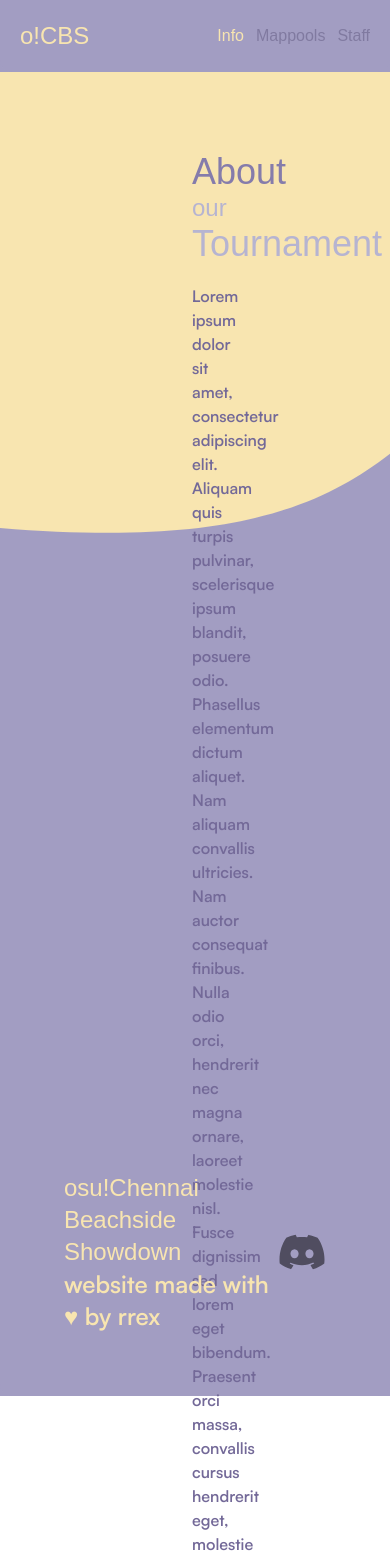
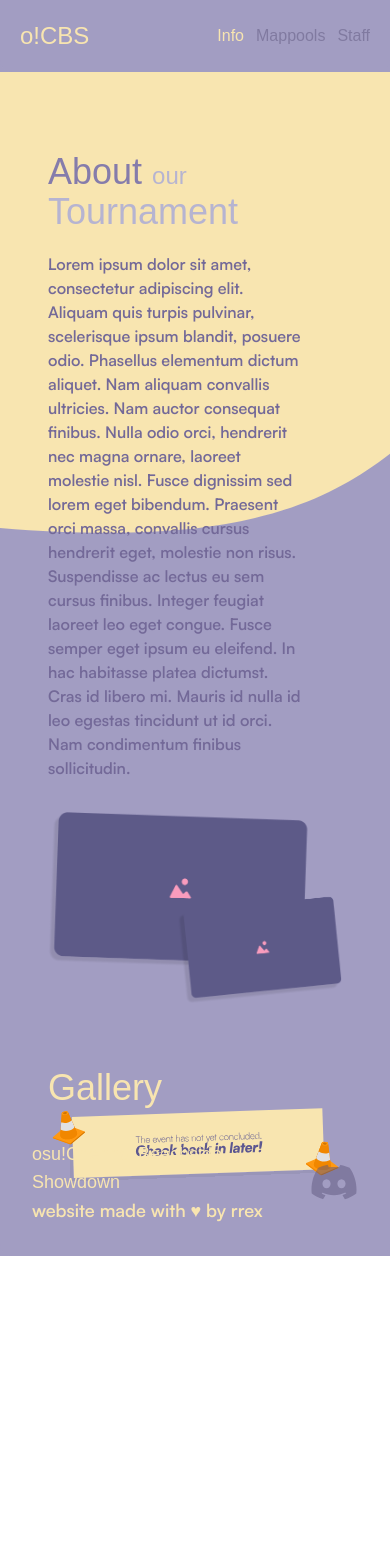
Before and after one commit to rrex971/ocbs-website, a React (Create React App) app: page /info in a window 390 px wide. Shown: the top 1564 px of the page. After the commit the page ends 1256 px from the top, so only its background shows below. Built offline with nearby package versions, Linux system fonts and the light colour scheme; a web font is replaced by a local one.

Commit message:
make info page and footer responsive for smaller dpi screens

```diff
--- a/src/components/Footer.js
+++ b/src/components/Footer.js
@@ -3,10 +3,10 @@
 
 const Footer = () => {
   return (
-    <nav className="bg-logan-500 bg-cover mt-48 p-16 rounded-b-xl">
+    <nav className="bg-logan-500 bg-cover mt-48 p-8 md:p-16 rounded-b-xl">
         <div className="container mx-auto flex justify-between items-center">
-            <div className="text-banana-mania-100 text-2xl font-body">
-                <span className='font-head text-2xl block'>osu!Chennai Beachside Showdown</span>
+            <div className="text-banana-mania-100 text-lg md:text-2xl font-body">
+                <span className='font-head block'>osu!Chennai Beachside Showdown</span>
                 website made with ♥ by rrex
             </div>
             <ul className="flex md:space-x-8 space-x-3 font-head text-logan-800">
--- a/src/screens/Info.js
+++ b/src/screens/Info.js
@@ -3,20 +3,21 @@
 const Info = () => {
   return (
   <div className='bg-logan-500 bg-info-bg bg-cover h-screen'>
-    <div className="aboutcontainer mx-auto my-auto px-48 flexjustify-between items-center ">
+    <div className="aboutcontainer mx-auto my-auto px-12 md:px-48 flex flex-col lg:flex-row justify-between items-center ">
       <div className='abouttext'>
         <div className='aboutheader font-head pt-20 pb-5'>
             <span className='text-4xl md:text-6xl text-logan-600'>About </span><span className="text-2xl md:text-4xl text-logan-400">our</span>
             <span className='text-4xl md:text-6xl text-logan-400 block'>Tournament</span>
         </div>
-        <div className='font-body text-logan-700 max-w-md pr-10 block'>
-        Lorem ipsum dolor sit amet, consectetur adipiscing elit. Aliquam quis turpis pulvinar, scelerisque ipsum blandit, posuere odio. Phasellus elementum dictum aliquet. Nam aliquam convallis ultricies. Nam auctor consequat finibus. Nulla odio orci, hendrerit nec magna ornare, laoreet molestie nisl. Fusce dignissim sed lorem eget bibendum. Praesent orci massa, convallis cursus hendrerit eget, molestie non risus. Suspendisse ac lectus eu sem cursus finibus. Integer feugiat laoreet leo eget congue. Fusce semper eget ipsum eu eleifend. In hac habitasse platea dictumst. Cras id libero mi. Mauris id nulla id leo egestas tincidunt ut id orci. Nam condimentum finibus sollicitudin.
-        </div>
-        <div className='imagecontainer'>
+        <div className='font-body text-logan-700 md:max-w-md pr-10 block'>
+          Lorem ipsum dolor sit amet, consectetur adipiscing elit. Aliquam quis turpis pulvinar, scelerisque ipsum blandit, posuere odio. Phasellus elementum dictum aliquet. Nam aliquam convallis ultricies. Nam auctor consequat finibus. Nulla odio orci, hendrerit nec magna ornare, laoreet molestie nisl. Fusce dignissim sed lorem eget bibendum. Praesent orci massa, convallis cursus hendrerit eget, molestie non risus. Suspendisse ac lectus eu sem cursus finibus. Integer feugiat laoreet leo eget congue. Fusce semper eget ipsum eu eleifend. In hac habitasse platea dictumst. Cras id libero mi. Mauris id nulla id leo egestas tincidunt ut id orci. Nam condimentum finibus sollicitudin.
         </div>
       </div>
+      <div className='imagecontainer pt-8 lg:pt-0'>
+          <img src='placeholder.png' alt='Placeholder Images' width='500'></img>
+        </div>
     </div>
-    <div className='gallerycontainer mx-auto my-auto mt-48 mb-48 px-48 min-h-128 justify-between items-center'>
+    <div className='gallerycontainer mx-auto my-auto mt-16 lg:mt-48 mb-48 px-12 md:px-48 min-h-128 justify-between items-center'>
       <div className="galleryText font-head">
         <span className='text-4xl md:text-6xl text-banana-mania-100'>Gallery</span>
       </div>
```
Also changed, not shown: public/discord.svg, public/placeholder.png (added).
